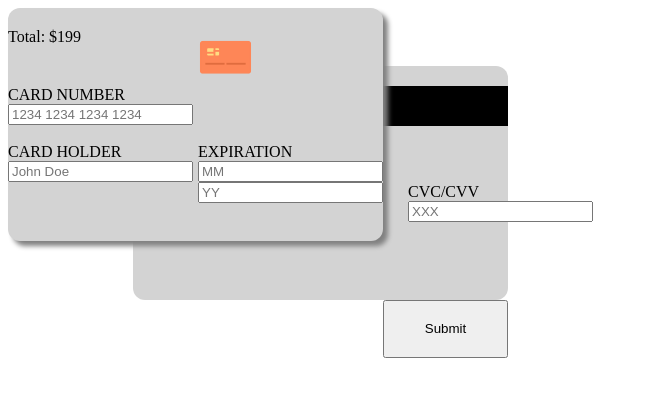
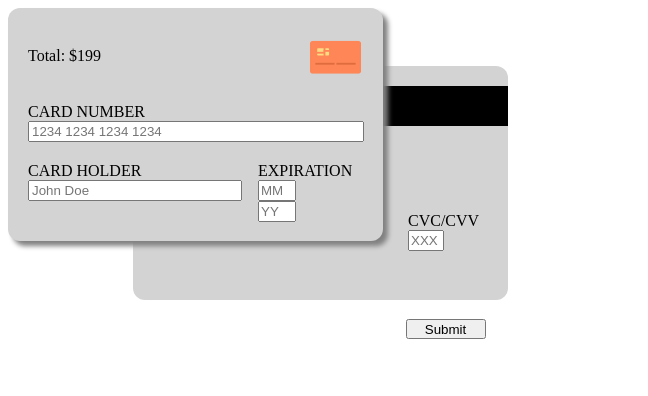
Before and after one commit to Hayden-Olson/wdd131, a plain HTML site: page creditcard/index.html in a window 1280 px wide. Shown: the whole page, without its empty margins (0-648 px from the left). Drawn offline with Linux system fonts and the light colour scheme.

Commit message:
more done

```diff
--- a/creditcard/card.css
+++ b/creditcard/card.css
@@ -6,10 +6,19 @@ form {
     grid-template-rows: 1fr 3fr 1fr 1fr;
 }
 
+.cardnum input, .holder input {
+    width: 98%;
+}
+
+.expiration input, .cvc input {
+    width: 30%;
+    padding: 1px;
+    display: inline-block;
+}
+
 .cardfront {
     z-index: 10;
-    padding-top: 20px;
-    padding-bottom: 20px;
+    padding: 20px;
     border-radius: 12px;
     background-color: lightgrey;
     display: grid;
@@ -17,17 +26,20 @@ form {
     grid-template-rows: 1fr 1fr 1fr;
     grid-row: 1/3;
     grid-column: 1/3;
+    grid-gap: 20px;
     box-shadow: 5px 5px 5px grey;
 }
 
 .total {
     grid-column: 1/2;
     grid-row: 1/2;
+    align-self: center;
 }
 
 .card-image {
     grid-column: 2/3;
     grid-row: 1/2;
+    justify-self: end;
 }
 
 .cardnum {
@@ -70,10 +82,15 @@ form {
 .submit {
     grid-row: 4/5;
     grid-column: 3/4;
+    width: 80px;
+    height: 20px;
+    align-self: center;
+    justify-self: center;
 }
 
 .cvc {
     grid-row: 2/3;
     grid-column: 2/3;
     width: 100px;
+    align-content: center;
 }
```
